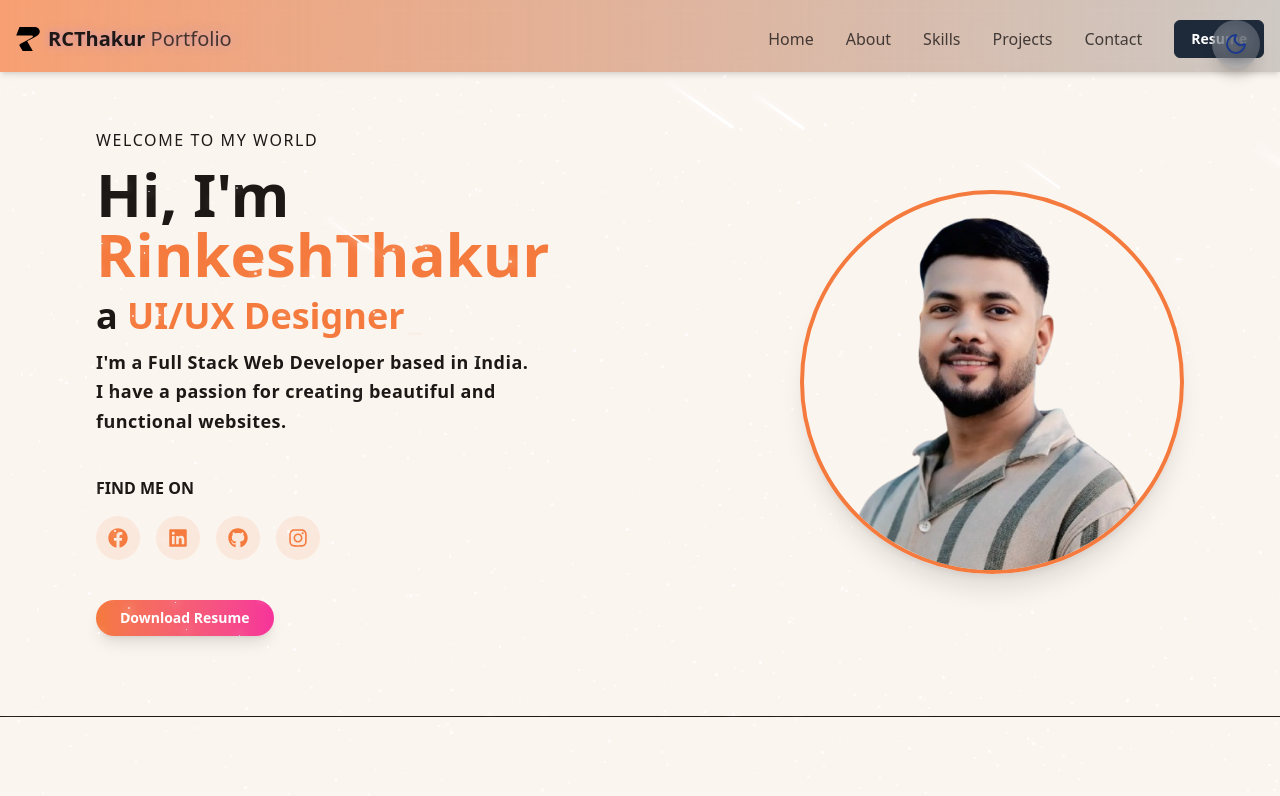
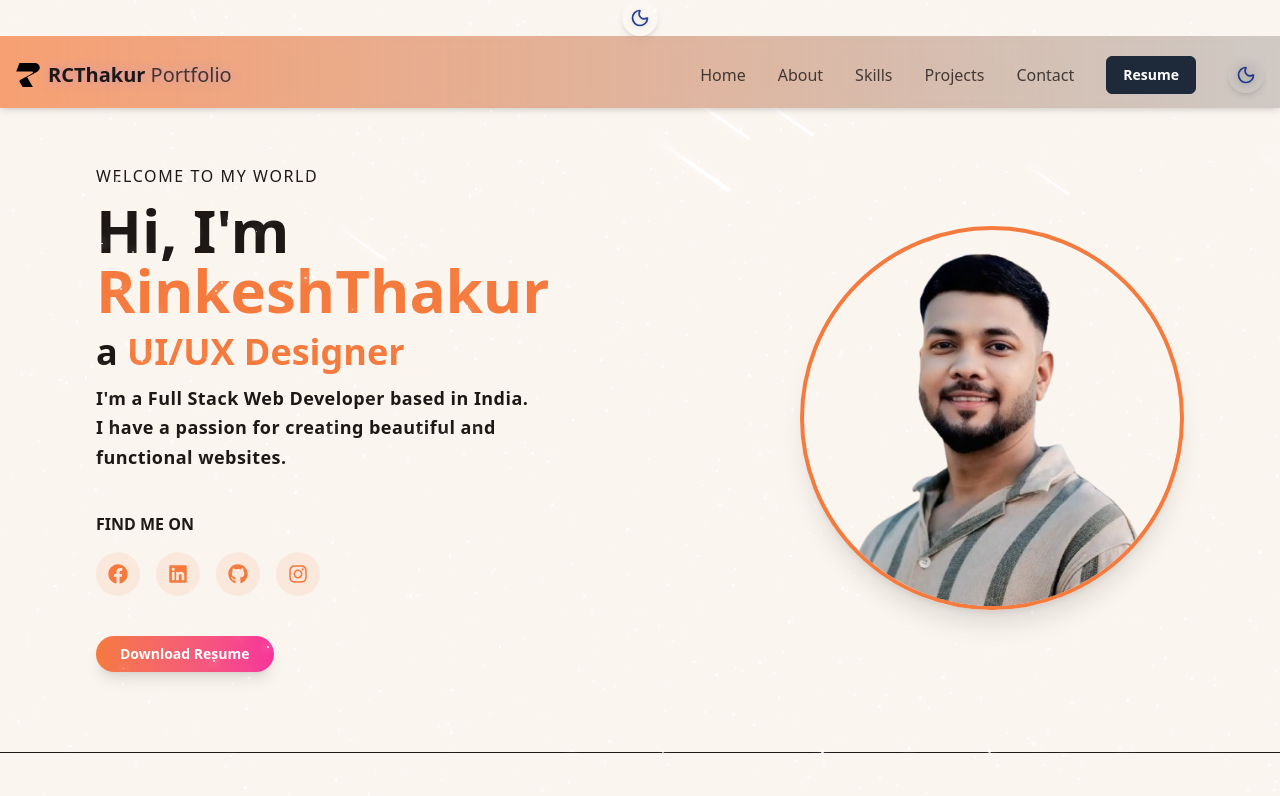
Before and after one commit to RCThakur/My-Portfolio, a React (Vite) app: page / in a window 1280 px wide. Shown: the top 796 px of the page. Built offline with nearby package versions, Linux system fonts and the light colour scheme.

Commit message:
Updated(theme): add rotation + scale bounce animation to ThemeToggle using framer-motion; preserve theme in localStorage

```diff
--- a/src/components/ThemeToggle.jsx
+++ b/src/components/ThemeToggle.jsx
@@ -1,6 +1,7 @@
 import { Moon, Sun } from "lucide-react";
 import { useEffect, useState } from "react";
 import { cn } from "../lib/utils";
+import { motion, AnimatePresence } from "framer-motion";
 
 export const ThemeToggle = () => {
   const [isDarkMode, setIsDarkMode] = useState(false);
@@ -29,21 +30,39 @@
   };
 
   return (
-    <button
+    <motion.button
       onClick={toggleTheme}
+      whileTap={{ scale: 0.85 }}
       className={cn(
-        "fixed top-5 right-5 z-50 p-3 rounded-full shadow-lg transition duration-300",
+        "p-2 rounded-full shadow-md transition duration-300",
         "bg-white/20 dark:bg-[#0f172a]/70 backdrop-blur-md",
         "hover:ring-2 hover:ring-offset-2 hover:ring-white/40 hover:dark:ring-cyan-400/40",
-        "focus:outline-none focus:ring-2 focus:ring-offset-2 focus:ring-indigo-400",
-        "glow-effect"
+        "focus:outline-none focus:ring-2 focus:ring-offset-2 focus:ring-indigo-400"
       )}
     >
-      {isDarkMode ? (
-        <Sun className="w-6 h-6 text-yellow-300 drop-shadow-md" />
-      ) : (
-        <Moon className="w-6 h-6 text-blue-900 drop-shadow-sm" />
-      )}
-    </button>
+      <AnimatePresence mode="wait" initial={false}>
+        <motion.span
+          key={isDarkMode ? "sun" : "moon"}
+          initial={{ rotate: -180, scale: 0.5, opacity: 0 }}
+          animate={{
+            rotate: 0,
+            scale: [1, 1.3, 1], // Bounce effect
+            opacity: 1,
+          }}
+          exit={{ rotate: 180, scale: 0.5, opacity: 0 }}
+          transition={{
+            duration: 0.4,
+            ease: "easeInOut",
+            scale: { duration: 0.3, ease: "easeOut" },
+          }}
+        >
+          {isDarkMode ? (
+            <Sun className="w-5 h-5 text-yellow-300 drop-shadow-md" />
+          ) : (
+            <Moon className="w-5 h-5 text-blue-900 drop-shadow-sm" />
+          )}
+        </motion.span>
+      </AnimatePresence>
+    </motion.button>
   );
 };
```
